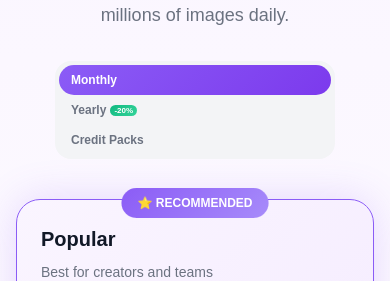
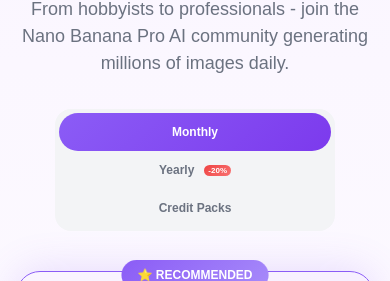
Before and after one commit to Danny-Blade/nano-banana-ai-next, a Next.js app: page /en/pricing in a window 390 px wide. Shown: the part 196-477 px from the top of the page. Built offline with nearby package versions, Linux system fonts and the light colour scheme; no server answers.

Commit message:
feat(定价卡片): 改进移动端布局和切换动画
添加移动端检测逻辑，优化响应式布局
调整切换按钮样式和指示器位置
修改折扣标签颜色和间距

```diff
--- a/src/components/PricingCards.module.css
+++ b/src/components/PricingCards.module.css
@@ -1,5 +1,5 @@
 .pricingSection {
-    padding: 6rem 1rem 4rem;
+    padding: 5rem 1rem 4rem;
     background: linear-gradient(180deg, #faf5ff 0%, #ffffff 50%, #f5f3ff 100%);
     min-height: 100vh;
 }
@@ -51,7 +51,7 @@
 }
 
 .toggleBtn {
-    padding: 10px 20px;
+    padding: 12px 40px;
     border-radius: 9999px;
     font-weight: 600;
     font-size: 0.875rem;
@@ -64,7 +64,11 @@
     z-index: 1;
     display: inline-flex;
     align-items: center;
-    gap: 4px;
+    justify-content: center;
+    gap: 6px;
+    flex: 1;
+    min-width: 140px;
+    white-space: nowrap;
 }
 
 .toggleBtn:hover:not(.active) {
@@ -78,11 +82,11 @@
 .discountBadge {
     display: inline-flex;
     align-items: center;
-    background: linear-gradient(135deg, #10b981 0%, #34d399 100%);
+    background: linear-gradient(135deg, #ef4444 0%, #f87171 100%);
     color: white;
-    font-size: 0.625rem;
+    font-size: 0.75rem;
     font-weight: 700;
-    padding: 2px 6px;
+    padding: 3px 8px;
     border-radius: 9999px;
 }
 
@@ -421,7 +425,7 @@
 
 @media (max-width: 480px) {
     .pricingSection {
-        padding: 2rem 1rem;
+        padding: 5rem 1rem 2rem;
     }
 
     .toggleContainer {
@@ -429,16 +433,31 @@
         border-radius: 1rem;
         width: 100%;
         max-width: 280px;
+        gap: 0;
     }
 
     .toggleIndicator {
         width: calc(100% - 8px);
         height: calc(33.333% - 2.67px);
-        transform: translateY(0%) !important;
+        left: 4px;
+        top: 4px;
     }
 
-    .toggleBtn.active ~ .toggleIndicator {
-        transform: translateY(100%);
+    .toggleIndicator.mobile {
+        width: calc(100% - 8px);
+        height: calc(33.333% - 2.67px);
+        left: 4px;
+        top: 4px;
+    }
+
+    .toggleBtn {
+        flex: 1;
+        padding: 12px 16px;
+        text-align: center;
+    }
+
+    .toggleBtn .discountBadge {
+        margin-left: 4px;
     }
 
     .planCard {
--- a/src/components/PricingCards.tsx
+++ b/src/components/PricingCards.tsx
@@ -1,6 +1,6 @@
 "use client";
 
-import React, { useState } from 'react';
+import React, { useState, useEffect } from 'react';
 import styles from './PricingCards.module.css';
 import { useSiteContent } from "@/components/useSiteContent";
 
@@ -24,6 +24,21 @@
     const siteContent = useSiteContent();
     const { title, subtitle, monthlyPlans, yearlyPlans, onetimePlans, toggleLabels, trustBadges } = siteContent.pricing;
     const [billingMode, setBillingMode] = useState<BillingMode>('monthly');
+    // 初始值必须与服务端一致，避免hydration mismatch
+    const [isMobile, setIsMobile] = useState(false);
+    const [isHydrated, setIsHydrated] = useState(false);
+
+    useEffect(() => {
+        // 标记已hydrated
+        setIsHydrated(true);
+
+        const checkMobile = () => {
+            setIsMobile(window.innerWidth < 480);
+        };
+        checkMobile();
+        window.addEventListener('resize', checkMobile);
+        return () => window.removeEventListener('resize', checkMobile);
+    }, []);
 
     const handleModeChange = (mode: BillingMode) => {
         setBillingMode(mode);
@@ -44,6 +59,26 @@
 
     const currentPlans = getCurrentPlans();
 
+    // Calculate indicator position
+    const getIndicatorStyle = (): React.CSSProperties => {
+        const baseStyle: React.CSSProperties = {};
+
+        // 在hydration完成前禁用transition，避免闪烁
+        if (!isHydrated) {
+            baseStyle.transition = 'none';
+        }
+
+        if (isMobile) {
+            // Vertical layout for mobile
+            const index = billingMode === 'monthly' ? 0 : billingMode === 'yearly' ? 1 : 2;
+            return { ...baseStyle, transform: `translateY(${index * 100}%)` };
+        } else {
+            // Horizontal layout for desktop
+            const percentage = billingMode === 'monthly' ? 0 : billingMode === 'yearly' ? 100 : 200;
+            return { ...baseStyle, transform: `translateX(${percentage}%)` };
+        }
+    };
+
     return (
         <section className={styles.pricingSection}>
             <div className={styles.container}>
@@ -55,13 +90,8 @@
                     {/* Toggle Buttons */}
                     <div className={styles.toggleContainer}>
                         <div
-                            className={styles.toggleIndicator}
-                            style={{
-                                transform: `translateX(${
-                                    billingMode === 'monthly' ? '0%' :
-                                    billingMode === 'yearly' ? '100%' : '200%'
-                                })`
-                            }}
+                            className={`${styles.toggleIndicator} ${isMobile ? styles.mobile : ''}`}
+                            style={getIndicatorStyle()}
                         />
                         <button
                             className={`${styles.toggleBtn} ${billingMode === 'monthly' ? styles.active : ''}`}
```
